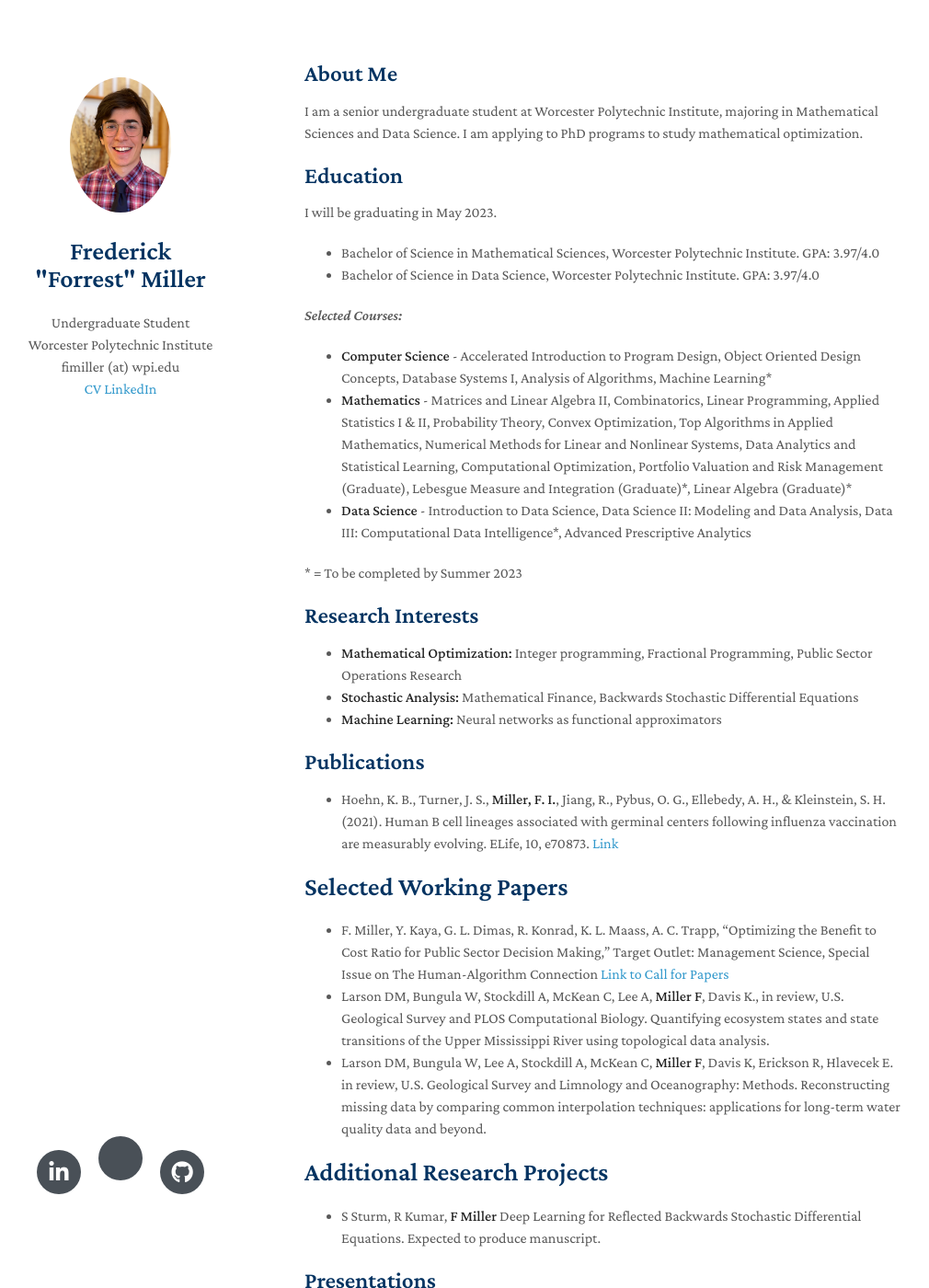
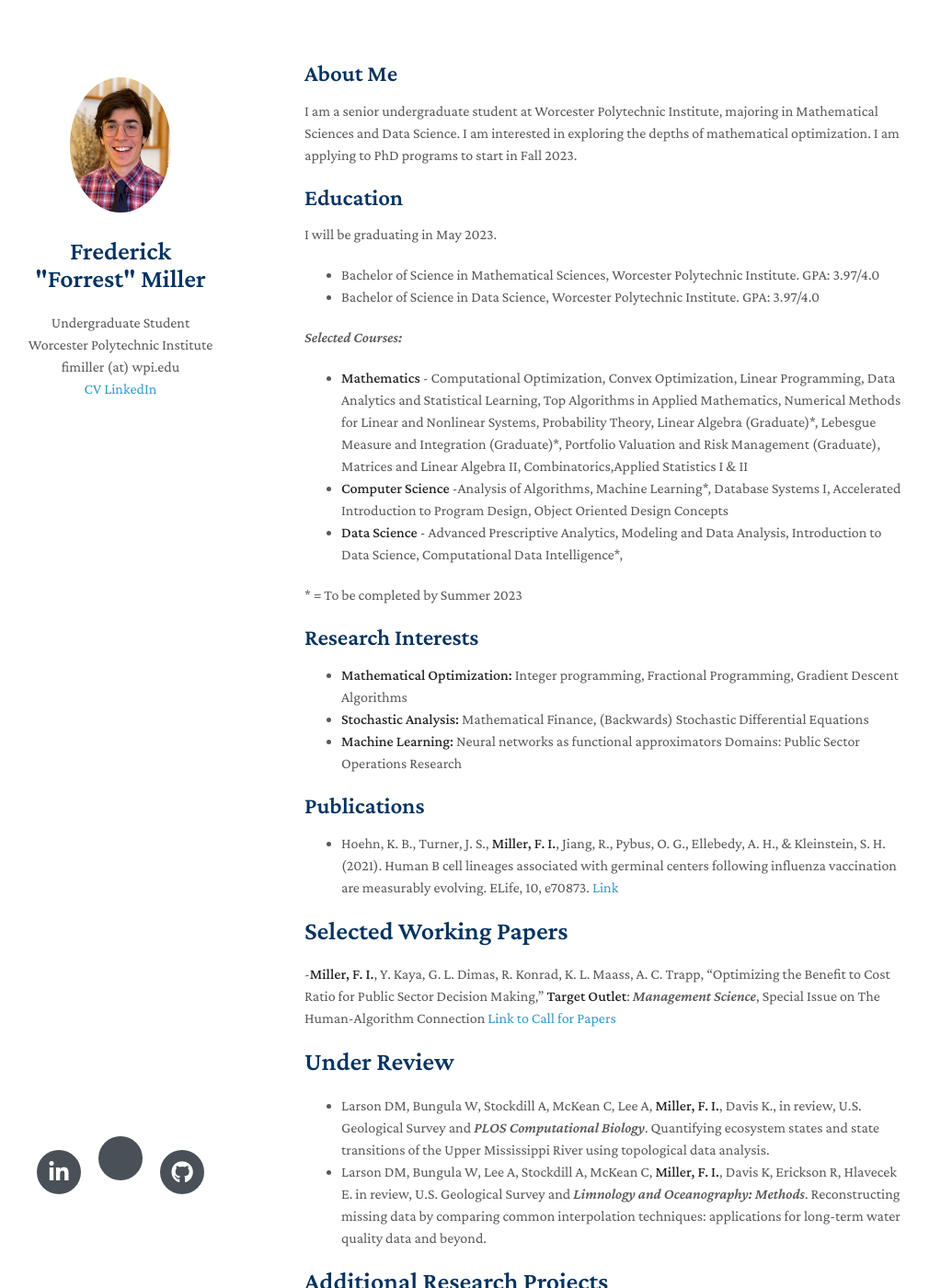
Before and after one commit to fimiller/fimiller.github.io, a Jekyll site: the page built from index.md, in a window 1280 px wide and 1400 px high. Shown: the whole window at 92% size, without its empty margins (139-1149 px from the left). Built offline with Jekyll 4.4.1, drawn with Linux system fonts in a browser that asks for light colours; nearby versions of some CDN libraries; a style sheet for code colours, icons or effects is not loaded; our own code applies the rules of GitHub Pages for plain Markdown files; some of the changed text lies outside the part shown.

Commit message:
edits from advisor

```diff
--- a/index.md
+++ b/index.md
@@ -4,7 +4,7 @@ layout: homepage
 
 ## About Me
 
-I am a senior undergraduate student at Worcester Polytechnic Institute, majoring in Mathematical Sciences and Data Science. I am applying to PhD programs to study mathematical optimization.
+I am a senior undergraduate student at Worcester Polytechnic Institute, majoring in Mathematical Sciences and Data Science. I am interested in exploring the depths of mathematical optimization. I am applying to PhD programs to start in Fall 2023.
 
 ## Education
 I will be graduating in May 2023.
@@ -12,35 +12,40 @@ I will be graduating in May 2023.
 - Bachelor of Science in Data Science, Worcester Polytechnic Institute. GPA: 3.97/4.0
 
 *Selected Courses:*
-- **Computer Science** - Accelerated Introduction to Program Design, Object Oriented Design Concepts, Database Systems I, Analysis of Algorithms, Machine Learning*
-- **Mathematics** - Matrices and Linear Algebra II, Combinatorics, Linear Programming, Applied Statistics I & II, Probability Theory, Convex Optimization, Top Algorithms in Applied Mathematics, Numerical Methods for Linear and Nonlinear Systems, Data Analytics and Statistical Learning,  Computational Optimization, Portfolio Valuation and Risk Management (Graduate), Lebesgue Measure and Integration (Graduate)\*, Linear Algebra (Graduate)\*
-- **Data Science** - Introduction to Data Science, Data Science II: Modeling and Data Analysis, Data III: Computational Data Intelligence\*, Advanced Prescriptive Analytics
+- **Mathematics** - Computational Optimization, Convex Optimization, Linear Programming, Data Analytics and Statistical Learning, Top Algorithms in Applied Mathematics, Numerical Methods for Linear and Nonlinear Systems, Probability Theory,  Linear Algebra (Graduate)\*, Lebesgue Measure and Integration (Graduate)\*, Portfolio Valuation and Risk Management (Graduate), Matrices and Linear Algebra II, Combinatorics,Applied Statistics I & II
+- **Computer Science** -Analysis of Algorithms, Machine Learning\*, Database Systems I, Accelerated Introduction to Program Design, Object Oriented Design Concepts
+- **Data Science** -  Advanced Prescriptive Analytics, Modeling and Data Analysis, Introduction to Data Science, Computational Data Intelligence\*,
 
 \* = To be completed by Summer 2023
 
 ## Research Interests
 
-- **Mathematical Optimization:** Integer programming, Fractional Programming, Public Sector Operations Research
-- **Stochastic Analysis:** Mathematical Finance, Backwards Stochastic Differential Equations
+- **Mathematical Optimization:** Integer programming, Fractional Programming, Gradient Descent Algorithms
+- **Stochastic Analysis:** Mathematical Finance, (Backwards) Stochastic Differential Equations
 - **Machine Learning:** Neural networks as functional approximators
+Domains: Public Sector Operations Research
 
 ## Publications
 - Hoehn, K. B., Turner, J. S., **Miller, F. I.**, Jiang, R., Pybus, O. G., Ellebedy, A. H., & Kleinstein, S. H. (2021). Human B cell lineages associated with germinal centers following influenza vaccination are measurably evolving. ELife, 10, e70873. [Link](https://doi.org/10.7554/eLife.70873)
 
 # Selected Working Papers
-- F. Miller, Y. Kaya, G. L. Dimas, R. Konrad, K. L. Maass, A. C. Trapp, "Optimizing the Benefit to Cost Ratio for Public Sector Decision Making," Target Outlet: Management Science, Special Issue on The Human-Algorithm Connection [Link to Call for Papers](https://pubsonline.informs.org/page/mnsc/calls-for-papers)
-- Larson DM, Bungula W, Stockdill A, McKean C, Lee A, **Miller F**, Davis K., in review, U.S. Geological Survey and PLOS Computational Biology. Quantifying ecosystem states and state transitions of the Upper Mississippi River using topological data analysis.
-- Larson DM, Bungula W, Lee A, Stockdill A, McKean C, **Miller F**, Davis K, Erickson R, Hlavecek E. in review, U.S. Geological Survey and Limnology and Oceanography: Methods. Reconstructing missing data by comparing common interpolation techniques: applications for long-term water quality data and beyond.
+-**Miller, F. I.**, Y. Kaya, G. L. Dimas, R. Konrad, K. L. Maass, A. C. Trapp, "Optimizing the Benefit to Cost Ratio for Public Sector Decision Making," **Target Outlet**: *Management Science*, Special Issue on The Human-Algorithm Connection [Link to Call for Papers](https://pubsonline.informs.org/page/mnsc/calls-for-papers)
+
+# Under Review
+- Larson DM, Bungula W, Stockdill A, McKean C, Lee A, **Miller, F. I.**, Davis K., in review, U.S. Geological Survey and *PLOS Computational Biology*. Quantifying ecosystem states and state transitions of the Upper Mississippi River using topological data analysis.
+- Larson DM, Bungula W, Lee A, Stockdill A, McKean C, **Miller, F. I.**, Davis K, Erickson R, Hlavecek E. in review, U.S. Geological Survey and *Limnology and Oceanography: Methods*. Reconstructing missing data by comparing common interpolation techniques: applications for long-term water quality data and beyond.
 
 # Additional Research Projects
 
-- S Sturm, R Kumar, **F Miller** Deep Learning for Reflected Backwards Stochastic Differential Equations. Expected to produce manuscript.
+- Sturm, S, Kumar, R, **Miller, F. I.** Deep Learning for Reflected Backwards Stochastic Differential Equations. Expected to produce manuscript.
 
 ## Presentations
 
 - 2022 INFORMS Annual Meeting, October 2022
 	- Optimizing The Benefit-to-Cost Ratio For Effective Capacity Deployment For New York City's Homeless Youth Shelter System
 	- Awarded INFORMS Scholarship to be funded and attend the conference and attend special sessions
+- ARCHES Lab talk @ WPI, August 2022
+	- Preliminary version of "Optimizing The Benefit-to-Cost Ratio For Effective Capacity Deployment For New York City's Homeless Youth Shelter System"
 - WPI PhD Student Seminar @ WPI, February 2022
 	- A brief survey of operations research and optimization
 - Math REU Poster Session @ University of Wisconsin - La Crosse (UWL), August 2021
@@ -52,24 +57,26 @@ I will be graduating in May 2023.
 
 ## Awards
 
-- [INFORMS Scholarship](https://www.informs.org/Recognizing-Excellence/Scholarships/INFORMS-Scholarship)
-- Funded to attend [SIAM Summar School on Financial Analytics](https://siam2022.gssi.it/)
+- [INFORMS Scholarship Award](https://www.informs.org/Recognizing-Excellence/Scholarships/INFORMS-Scholarship): Funding to travel and present at the INFORMS Annual Meeting, 2022
+- Full funding to attend [SIAM Summer School on Financial Analytics](https://siam2022.gssi.it/) in L'Aquila, Italy
 - WPI Presidential Scholarship (2019- Present)
-- Dean's List, WPI, All Semesters
+- Dean's List, WPI, all semesters
 
 ## Teaching Experience
 I serve as Peer Learning Assistant (PLA) for the Mathematical Sciences Department at WPI. This entails:
 1. Manage a section of 20 to 35 students in mathematical sciences courses at WPI
-2. Run a weekly discussion section reviewing lecture content.
-3. Grade Homework & exams for the section working with a Professor and other PLAs and Teaching Assistants.
-*Courses Taught:*
+2. Run a weekly discussion section reviewing lecture content
+3. Grade Homework & exams for the section working with a Professor and other PLAs and Teaching Assistants
+
+*Courses PLA'd:*
+- MA 3231 - Linear Programming, A Term 2022
+- MA 2621 - Probability for Applications, C Term 2022
+- MA 2071 - Matrices & Linear Algebra I - B Term 2020, D Term 2021
 - MA 1023 - Calculus III, A Term 2020, A Term 2021, D Term 2022
-- MA 2071 - Matrices & Linear Algebra I - B Term 2020, D Term 2021
-- MA 2621 - Probability for Applications, C Term 2022
-- MA 3231 - Linear Programming, A Term 2022
+
 
 ## Leadership
 - President, WPI Math Club (April 2020 - Present)
-	- Prepare meetings for WPI’s math club by finding an activity for our weekly math hour. Normally this consists of a fun puzzle with a mathematical bend that the club discusses and tries to solve.
+	- Lead meetings for WPI’s math club by finding an activity for our weekly math hour. Normally this consists of a fun puzzle with a mathematical bent that the club discusses and tries to solve.
 - President, WPI Pi Mu Epsilon Massachusetts Alpha Math Honors Society (May 2022 - Present)
 	 - Vice President January 2022 - May 2022, Member April 2021 - January 2022
```
